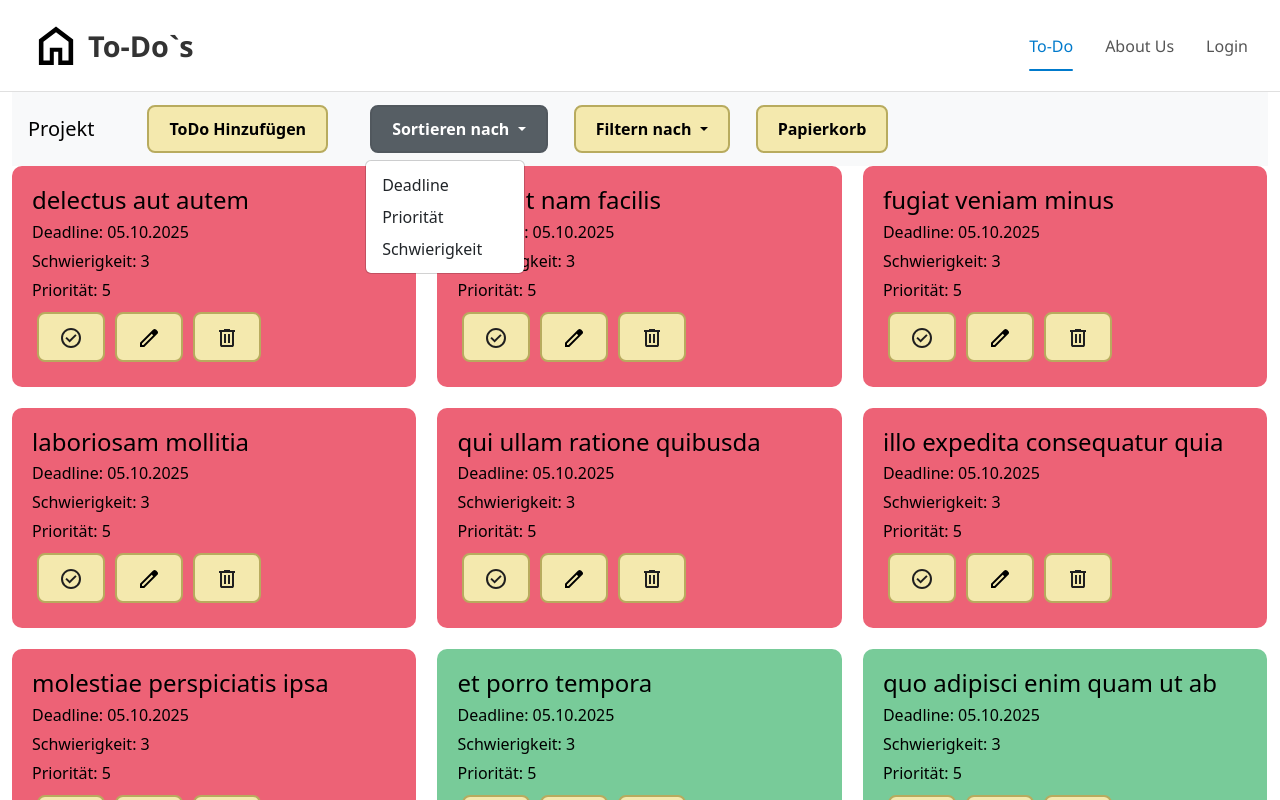
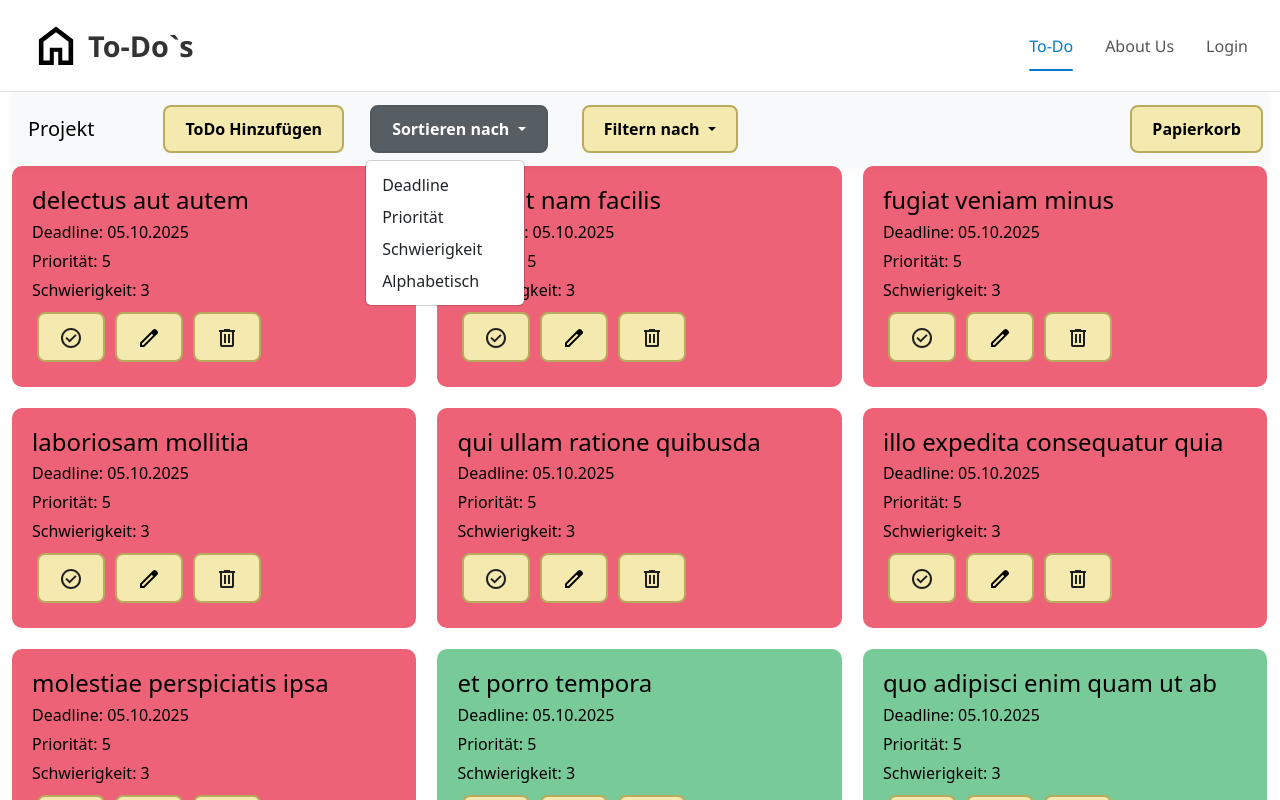
Before and after one commit to Dupl0s/ToDo-Website, an Angular app in the folder Frontend/: page /todos in a window 1280 px wide. Both pictures are taken after a click on the button "Sortieren nach". Shown: the top 800 px of the page. Built offline with nearby package versions, Linux system fonts and the light colour scheme; no server answers.

Commit message:
Sortieren auf- und absteigend, zuverlässiges Filtern und Sortieren gleichzeitig, Tags

```diff
--- a/Frontend/src/app/components/sort-filter-dropdown/sort-filter-dropdown.component.css
+++ b/Frontend/src/app/components/sort-filter-dropdown/sort-filter-dropdown.component.css
@@ -1,4 +1,3 @@
-
 button {
     background-color: #f4e9ae;
     color: black;
@@ -14,6 +13,45 @@ button {
     transition: all 0.3s ease;
 }
 
+.selected-tag {
+    position: relative;
+    display: inline-block;
+    align-items: center;
+    justify-content: center;
+    min-width: 110px;
+    min-height: 36px;
+    padding: 8px 32px 8px 12px;
+    border: 1.5px solid #434343;
+    border-radius: 16px;
+    background: #fff;
+    font-size: 1em;
+    font-weight: 500;
+    margin-right: 8px;
+}
+
+.selected-tag .btn-close {
+    background-color: white !important;
+
+    position: absolute;
+    top: 5px;
+    right: -1px;
+    border: none !important;
+    box-shadow: none !important;
+    padding: 0 6px;
+    margin: 0 8px 0 0;
+    font-size: 1.1em;
+    opacity: 1;
+    cursor: pointer;
+    z-index: 2;
+}
+
+.btn-tag:hover,
+.btn-close:hover {
+    border-color: #434343 !important;
+    transform: none !important;
+    background-color: #434343 !important;
+}
+
 button:hover {
     background-color: #b8ab5e;
     color: white;
@@ -21,9 +59,11 @@ button:hover {
     transform: translateY(-2px);
 }
 
-.container-fluid-navbar {
+.dropdown-tag-wrapper {
     display: flex;
-    justify-items: flex-start;
+    align-items: center;
+    gap: 8px;
+    /* Abstand zwischen Dropdown und Tag */
 }
 
 .dropdown-item.active {
@@ -31,3 +71,20 @@ button:hover {
     background-color: #e9ecef;
 
 }
+
+.btn-tag {
+    background: none !important;
+    border: none !important;
+    padding: 0px 8px;
+    margin: 2px 6px;
+    box-shadow: none !important;
+    color: #333;
+    font-size: 1.2em;
+    line-height: 1;
+    cursor: pointer;
+    transition: none;
+}
+
+.btn-tag span {
+    padding: -2px 2px;
+}
--- a/Frontend/src/app/components/sort-filter-dropdown/sort-filter-dropdown.component.html
+++ b/Frontend/src/app/components/sort-filter-dropdown/sort-filter-dropdown.component.html
@@ -1,14 +1,36 @@
+<div class="dropdown-tag-wrapper">
+
     <div class="dropdown">
         <button class="btn btn-secondary dropdown-toggle" type="button" data-bs-toggle="dropdown" aria-expanded="false">
             {{ title}}
-        <span *ngIf="actualSort">{{ actualSort }}</span>
         </button>
+        <!-- Sortier/Filterfunktionen in todos.component.html füllen:
+        class-active löschen? -->
         <ul class="dropdown-menu">
-        <li *ngFor="let options of options">
-            <a (click)="onSelect(options.value, options.label)"
-            class="dropdown-item"
-            [class.active]="actualSort === options.label">
-            {{options.label}}</a>
+            <li *ngFor="let option of options">
+                <a (click)="onSelect(option.value)" class="dropdown-item" [class.active]="actualSort === option.value">
+                    {{option.label}}
+                </a>
             </li>
         </ul>
+
     </div>
+    <!-- aktuelle Sortier/Filterlabel anzeigen: -->
+    <div class="tag">
+        <span *ngIf="actualSort && actualSort != 'completed'" class="selected-tag">
+            {{ actualLabel }}
+            <button *ngIf="isSortDropdown" class="btn-tag" type="button" (click)="toggleAscending()">
+                <span *ngIf="actualAscending">⬆</span>
+                <span *ngIf="!actualAscending">⬇</span>
+            </button>
+            <button type="button" class="btn-close ms-2" aria-label="Close" (click)="onSelect('')"></button>
+
+        </span>
+        <!-- Zeitraum auswählen -->
+        <div *ngIf="showDateRange">
+            <label>Von: <input type="date" [(ngModel)]="dateFrom"></label>
+            <label>Bis: <input type="date" [(ngModel)]="dateTo"></label>
+            <button class="btn btn-secondary" type="button" (click)="applyDateRange()">✔️</button>
+        </div>
+    </div>
+</div>
--- a/Frontend/src/app/components/sort-filter-dropdown/sort-filter-dropdown.component.ts
+++ b/Frontend/src/app/components/sort-filter-dropdown/sort-filter-dropdown.component.ts
@@ -1,23 +1,57 @@
 import { Component, EventEmitter, inject, Input, Output } from '@angular/core';
 import { TodoService } from '../../services/todo.service';
 import { CommonModule } from '@angular/common';
+import { FormsModule } from '@angular/forms';
 
 @Component({
   selector: 'app-sort-filter-dropdown',
   standalone: true,
-  imports: [CommonModule],
+  imports: [CommonModule, FormsModule],
   templateUrl: './sort-filter-dropdown.component.html',
   styleUrl: './sort-filter-dropdown.component.css'
 })
 export class SortFilterDropdownComponent {
+
   @Input() options: { label: string, value: string }[] = [];
   @Input() title: string = 'Sortieren/Filtern nach';
   @Input() actualSort: string = '';
-  @Output() select = new EventEmitter<string>();
+  @Input() actualAscending: boolean = true;
+  @Input() isSortDropdown: boolean = false;
+  @Output() select = new EventEmitter<string | { from: string, to: string }>();
+  @Output() ascend = new EventEmitter<boolean>();
+
+  showDateRange = false;
+  dateFrom: string = '';
+  dateTo: string = '';
+  ascending: boolean = true;
+
   todoService = inject(TodoService);
 
-  onSelect(value: string, label: string) {
+  onSelect(value: string) {
+    if (value === 'date-range') {
+      this.showDateRange = true;
+    } else {
+      this.showDateRange = false;
+      /* Wieder auf leer zurücksetzen: */
+      this.dateFrom= '';
+      this.dateTo = '';
+    }
     this.select.emit(value);
-    this.actualSort = label;
-    }
+    this.actualSort = value;
+  }
+
+  applyDateRange() {
+    if (this.dateFrom && this.dateTo) {
+      this.select.emit({ from: this.dateFrom, to: this.dateTo });
+/*       this.showDateRange = false;
+ */    }
+  }
+
+  get actualLabel(): string | undefined {
+    return this.options.find(opt => opt.value === this.actualSort)?.label;
+  }
+
+  toggleAscending() {
+    this.ascend.emit(!this.actualAscending);
 }
+}
--- a/Frontend/src/app/services/todo.service.ts
+++ b/Frontend/src/app/services/todo.service.ts
@@ -131,39 +131,55 @@ export class TodoService {
     localStorage.setItem('dustbin', JSON.stringify(updatedDustbin));
   }
 
-  sortBy<K extends keyof Todo>(key: K) {
-
-    this.localTodos.sort((a, b) => {
+  sortBy<K extends keyof Todo>(key: K, ascending: boolean, todos?: Todo[]) {
+    const allTodos = (todos ? todos : this.loadTodos().slice());
+    allTodos.sort((a, b) => {
+      const aValue = a[key];
+      const bValue = b[key];
       // Wenn das Feld ein Datum ist, parse es als Zahl
       if (key === 'deadline') {
-        return Date.parse(a[key] as string) - Date.parse(b[key] as string);
+        const aDate = Date.parse(aValue as string);
+        const bDate = Date.parse(bValue as string);
+        if (isNaN(aDate) && isNaN(bDate))
+          return 0;
+        if (isNaN(aDate))
+          return 1;
+        if (isNaN(bDate))
+          return -1;
+        return ascending ? aDate - bDate : bDate - aDate;
       }
-      // Für Zahlenfelder (z.B. niveau, importance)
-      if (typeof a[key] === 'number' && typeof b[key] === 'number') {
-        return (a[key] as number) - (b[key] as number);
+
+      /* für default completed: */
+      if (key === 'completed') {
+        return ascending ? Number(aValue) - Number(bValue) : Number(bValue) - Number(aValue);
       }
-      // Für Strings (alphabetisch)
-      if (typeof a[key] === 'string' && typeof b[key] === 'string') {
-        return (a[key] as string).localeCompare(b[key] as string);
+      /* für alphabetisch Klein Und Großschreibung nicht beachten */
+      if (key === 'title' && typeof aValue === 'string' && typeof bValue === 'string') {
+        return ascending ? aValue.toLowerCase().localeCompare(bValue.toLowerCase()) : bValue.toLowerCase().localeCompare(aValue.toLowerCase());
       }
+      if (aValue > bValue) return ascending ? -1 : 1;
+      if (aValue < bValue) return ascending ? 1 : -1;
+
       return 0;
     });
-    localStorage.setItem('todos', JSON.stringify(this.localTodos));
-    return this.localTodos;
+/*     localStorage.setItem('todos', JSON.stringify(this.localTodos));
+ */    return allTodos;
   }
 
-  filterBy(filter: string) {
+  filterBy(filter: string, todos?: Todo[]) {
+    const allTodos = todos ? todos : this.loadTodos();
     if (filter === 'true') {
-      this.localTodos = this.loadTodos().filter(todo => todo.completed === true);
+      return allTodos.filter(todo => todo.completed === true);
     } else if (filter === 'false') {
-      this.localTodos = this.loadTodos().filter(todo => todo.completed === false);
-    } else if (filter === 'all') {
-      this.localTodos = this.loadTodos();
-    } else if (filter === 'deadline') {
-      // Beispiel: Nur Todos mit Deadline in der Zukunft
-      const now = new Date();
-      this.localTodos = this.loadTodos().filter(todo => new Date(todo.deadline) > now);
+      return allTodos.filter(todo => todo.completed === false);
     }
     return this.localTodos;
   }
+  filterByDateRange(from: string, to: string, todos?: Todo[]) {
+    const allTodos = todos ? todos : this.loadTodos();
+    return allTodos.filter(todo => {
+      const deadline = new Date(todo.deadline);
+      return deadline >= new Date(from) && deadline <= new Date(to);
+    })
+  }
 }
--- a/Frontend/src/app/todos/todos.component.css
+++ b/Frontend/src/app/todos/todos.component.css
@@ -124,3 +124,30 @@ button:hover {
     background-color: #e9ecef;
 
 }
+.navbar {
+    position: sticky;
+    top: 0;
+    z-index: 100;
+    background: #fff;
+    box-shadow: 0 2px 8px rgba(0,0,0,0.04);
+}
+.container-fluid-navbar {
+    display: flex;
+    align-items: center;
+    gap: 1rem;
+    width: 100%;
+    position: relative;
+}
+.hinzu {
+    order: 1;
+}
+
+app-sort-filter-dropdown {
+    order: 2;
+}
+
+/* Papierkorb-Button ganz rechts */
+.dustbin {
+    margin-left: auto;
+    order: 99;
+}
--- a/Frontend/src/app/todos/todos.component.html
+++ b/Frontend/src/app/todos/todos.component.html
@@ -2,7 +2,7 @@
   <nav class="navbar bg-body-tertiary">
     <div class="container-fluid-navbar d-flex align-items-center gap-3">
       <h1 class="navbar-brand mb-0 h1">Projekt</h1>
-      <button (click)="
+      <button class="hinzu" (click)="
           openPopup('ToDo hinzufügen', 'Fügen Sie Ihr geplantes ToDo hinzu')
         ">
         ToDo Hinzufügen
@@ -11,30 +11,30 @@
       <app-sort-filter-dropdown [title]="'Sortieren nach'" [options]="[
       { label: 'Deadline', value: 'deadline'},
       {label: 'Priorität', value: 'importance'},
-      {label: 'Schwierigkeit', value: 'niveau'}
-      ]" [actualSort]="actualSort" (select)="onSort($event)"></app-sort-filter-dropdown>
+      {label: 'Schwierigkeit', value: 'niveau'},
+      {label: 'Alphabetisch', value: 'title'},
+      ]" [actualSort]="actualSort" (select)="onSort($event)"
+      [actualAscending]="ascending" (ascend)="getBool($event)"
+      [isSortDropdown]="true">
+    </app-sort-filter-dropdown>
       <app-sort-filter-dropdown [title]="'Filtern nach'" [options]="[
-      { label: 'Undone', value: 'false'},
-      {label: 'Done', value: 'true'},
-      {label: 'Anstehende Todos', value: 'deadline'},
-      {label: 'Alle Todos', value: 'all'	}
-      ]" [actualSort]="actualFilter" (select)="onFilter($event)"></app-sort-filter-dropdown>
-      <button routerLink="/dustbin" class="btn btn-warning">Papierkorb</button>
+      { label: 'Unerledigt', value: 'false'},
+      {label: 'Erledigt', value: 'true'},
+      {label: 'Zeitraum', value: 'date-range'},
+      ]" [actualSort]="actualFilter" (select)="onFilter($event)"
+      [isSortDropdown]="false">
+      </app-sort-filter-dropdown>
+      <button routerLink="/dustbin" class="dustbin">Papierkorb</button>
     </div>
   </nav>
 
   <div class="todos-container">
-    <!-- Änderungen von Johanna: for loop track item.id und nicht arrayTodos.length,
-    weil sonst Fehlermeldung "duplicated keys", weil die Länge natürlich immer gleich ist
-    sortedTodos für dynamische Seitensortierung
-    -->
-    @for (item of sortedTodos(); track item.id) {
-    <div [appHighlightDoneTodos]="item.completed" class="arraycard"
-      [ngClass]="{ done: item.completed }">
+    @for (item of applyFilterandSort(); track item.id) {
+    <div [appHighlightDoneTodos]="item.completed" class="arraycard" [ngClass]="{ done: item.completed }">
       <h4 class="card-title">{{ item.title }}</h4>
       <p class="card-text flex-grow-1">Deadline: {{ item.deadline }}</p>
+      <p class="card-text flex-grow-1">Priorität: {{ item.importance }}</p>
       <p class="card-text flex-grow-1">Schwierigkeit: {{ item.niveau }}</p>
-      <p class="card-text flex-grow-1">Priorität: {{ item.importance }}</p>
       <div class="btn-toolbar" role="toolbar">
         <button class="btn btn-primary" (click)="toggleCompleted(item)" type="button">
           <img src="assets/check_circle.svg" alt="Done" />
@@ -52,7 +52,7 @@
       <div class="no-todos">
         <h5>Keine Todos angelegt!</h5>
       </div>
-      @if(!sortedTodos.length){
+      @if(!applyFilterandSort.length){
       <div class="card" aria-hidden="true">
         <img src="..." class="card-img-top" alt="..." />
         <div class="card-body">
--- a/Frontend/src/app/todos/todos.component.ts
+++ b/Frontend/src/app/todos/todos.component.ts
@@ -26,6 +26,9 @@ export class TodosComponent {
   arrayTodos: Todo[] = [];
   actualSort: string = '';
   actualFilter: string = '';
+  ascending: boolean = false;
+  dateFrom: string = '';
+  dateTo: string = '';
 
   openPopup(title: string, text: string) {
     this.popup.open(title, text);
@@ -36,21 +39,17 @@ export class TodosComponent {
   }
 
   onPopupClosed() {
-    this.arrayTodos = this.todoService.loadTodos();
+/*     this.arrayTodos = this.todoService.loadTodos();
+ */    this.applyFilterandSort();
     console.log('Popup wurde geschlossen');
   }
 
   ngOnInit() {
-    this.arrayTodos = this.todoService.loadTodos();
+/*     this.arrayTodos = this.todoService.loadTodos();
+ */    this.applyFilterandSort();
+    console.log("ngOninit")
     this.todoService.connectBackend().subscribe((data) => console.log(data.message));
   }
-
-  sortedTodos() {
-    return this.arrayTodos
-      .slice()
-      .sort((a, b) => Number(a.completed) - Number(b.completed));
-  }
-
 
   toggleCompleted(todo: Todo) {
     todo.completed = !todo.completed;
@@ -59,15 +58,61 @@ export class TodosComponent {
 
   deleteTodo(todoID: number) {
     this.todoService.deleteTodo(todoID);
-    this.arrayTodos = this.todoService.loadTodos();
+    this.applyFilterandSort();
+/*     this.arrayTodos = this.todoService.loadTodos();
+ */  }
+
+  onSort(sort: string | { from: string, to: string }) {
+    if (typeof sort === 'string' && sort === '') {
+      this.actualSort = '';
+    }
+    else {
+      this.actualSort = sort as string;
+    }
+    this.applyFilterandSort();
   }
 
-  onSort(sort: string) {
-    this.arrayTodos = this.todoService.sortBy(sort as keyof Todo);
-    return this.actualSort;
+  onFilter(filter: string | { from: string, to: string }) {
+
+    if (typeof filter === 'string' && filter === '') {
+      this.actualFilter = '';
+      this.dateFrom = '';
+      this.dateTo = '';
+    }
+    else if (typeof filter === 'object' && filter.from && filter.to) {
+      this.actualFilter = 'date-range';
+      this.dateFrom = filter.from;
+      this.dateTo = filter.to;
+    }
+    else {
+      this.actualFilter = filter as string;
+    }
+    this.applyFilterandSort()
   }
-  onFilter(filter: string) {
-    this.arrayTodos = this.todoService.filterBy(filter);
-    return this.actualFilter;
+
+  applyFilterandSort() {
+    let todos = this.todoService.loadTodos();
+    if (this.actualFilter === 'true' || this.actualFilter === 'false') {
+      todos = this.todoService.filterBy(this.actualFilter, todos);
+    }
+    else if (this.actualFilter === 'date-range' && this.dateFrom != '' && this.dateTo != '') {
+      todos = this.todoService.filterByDateRange(this.dateFrom, this.dateTo, todos);
+    }
+    if (this.actualSort != '') {
+      todos = this.todoService.sortBy(this.actualSort as keyof Todo, this.ascending, todos);
+    }
+    else if (this.actualSort === '') {
+      console.log("no sort, default")
+      this.actualSort = 'completed';
+      this.ascending = true;
+      todos = this.todoService.sortBy(this.actualSort as keyof Todo, this.ascending, todos);
+    }
+
+    return this.arrayTodos = todos;
+  }
+
+  getBool(ascend: boolean) {
+    this.ascending = ascend;
+    this.applyFilterandSort();
   }
 }
```
Lines whose indentation alone changed are shown as unchanged.
